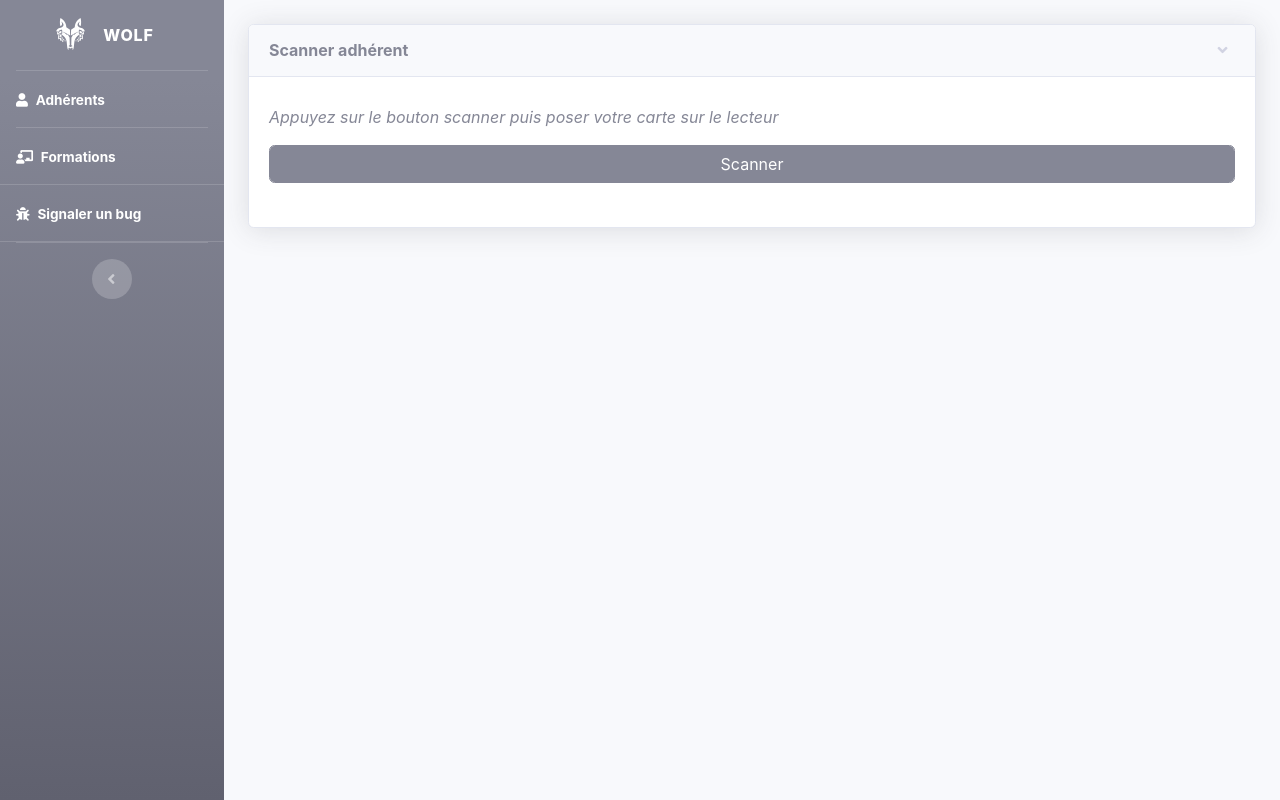
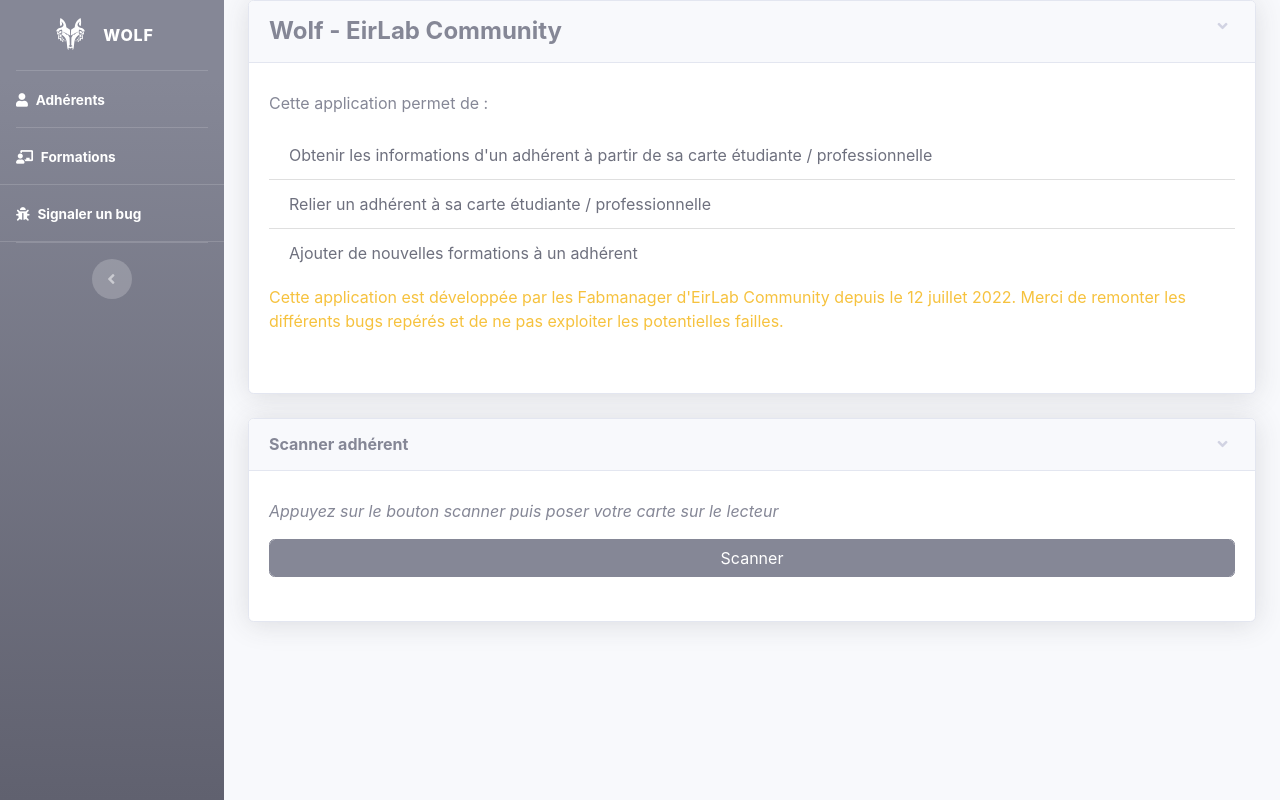
Before and after one commit to sedelpeuch/wolf, a Flask app: page / in a window 1280 px wide. Run offline with Flask 2, Linux system fonts and the light colour scheme; some libraries are stand-ins or nearby versions.

Commit message:
✨feat(button): add button to exit

```diff
--- a/common.py
+++ b/common.py
@@ -1,10 +1,13 @@
 import datetime
+import threading
+import time
+
 import config
 import requests
 from flask import Blueprint, render_template
 
 formation_dictionnary = {"laser": '1', "impression_3d": '2', "cnc": '3'}
-PUB = False
+PUB = True
 
 
 def update_member(member, formation, actual_n_serie):
@@ -75,6 +78,7 @@ class Common:
     def index(self):
         return render_template(template_name_or_list='index.html')
 
+
     def error_404(self, e=None):
         return render_template(template_name_or_list='404.html'), 404
 
--- a/templates/index.html
+++ b/templates/index.html
@@ -3,9 +3,39 @@
 {% block content %}
 <div id="content" class="container-fluid">
     <!-- Page Heading -->
-    <div class="d-sm-flex align-items-center justify-content-between mb-4">
-        <!--        <h1 class="h1 mt-3 mb-0 text-gray-800">Caméléon</h1>-->
+    {% if not new %}
+    {% if not member %}
+    <div class="card shadow mb-4">
+        <a href="#select" class="d-block card-header py-3" data-toggle="collapse"
+           role="button" aria-expanded="true" aria-controls="select">
+            <h4 class="m-0 font-weight-bold text-secondary">Wolf - EirLab Community </h4>
+        </a>
+        <div class="collapse show card-body mb-4" id="welcome">
+            <!--            <div class="row">-->
+            <p class="mt-2">Cette application permet de : </p>
+            <ul class="list-group list-group-flush">
+                <a href="/" class="list-group-item list-group-item-action">Obtenir les informations d'un adhérent à
+                    partir de sa carte étudiante /
+                    professionnelle
+                </a>
+                <a href="/" class="list-group-item list-group-item-action">Relier un adhérent à sa carte étudiante /
+                    professionnelle</a>
+                <a href="/formations" class="list-group-item list-group-item-action">Ajouter de nouvelles formations
+                    à un adhérent</a>
+                <!--                    <li class="list-group-item disabled">Gérer les emprunts de matériel</li>-->
+                <!--                    <li class="list-group-item disabled">Gérer les arrivages de matériel</li>-->
+            </ul>
+            <!--            </div>-->
+            <p class="text-warning mt-2">Cette application est développée par les Fabmanager d'EirLab Community
+                depuis le
+                12
+                juillet 2022. Merci de remonter les différents bugs repérés et de ne pas exploiter les potentielles
+                failles. </p>
+        </div>
     </div>
+    {% endif %}
+    {% endif %}
+
     <div class="card shadow mb-4">
         <a href="#select" class="d-block card-header py-3" data-toggle="collapse"
            role="button" aria-expanded="true" aria-controls="select">
@@ -16,15 +46,14 @@
             <form action="/member/scan" method="GET">
                 <p class="font-italic mt-2">Appuyez sur le bouton scanner puis poser votre carte sur le lecteur</p>
                 <button type="submit" class="form-control btn btn-secondary">Scanner</button>
-                {% if status %}
-                {% if member %}
-                <h3 class="font-weight-bold mt-2"></h3>
-                {%else%}
-                <p class="font-weight-bold mt-2">{{ status }}</p>
-                {% endif %}
-                {% endif %}
+            </form>
+            {% if status %}
+            <form action="/" method="GET">
+                <button type="submit" class="form-control btn btn-danger mt-2">Quitter</button>
+            </form>
+            <p class="font-weight-bold mt-2">{{ status }}</p>
+            {% endif %}
 
-            </form>
             <!--            </div>-->
         </div>
     </div>
--- a/templates/sidebar.html
+++ b/templates/sidebar.html
@@ -44,7 +44,7 @@
     <hr class="sidebar-divider m-0">
 
     <li class="nav-item active">
-        <a class="nav-link" href="https://github.com/Eirlab/wolf/issues/new/choose">
+        <a class="nav-link" href="https://gestion.eirlab.net/public/ticket/create_ticket.php?subject=[WOLF]-" target="_blank">
             <i class="fas fa-bug"></i>
             <span>Signaler un bug</span></a>
     </li>
```
Also changed, not shown: templates/formations.html (+8 -1 lines).
